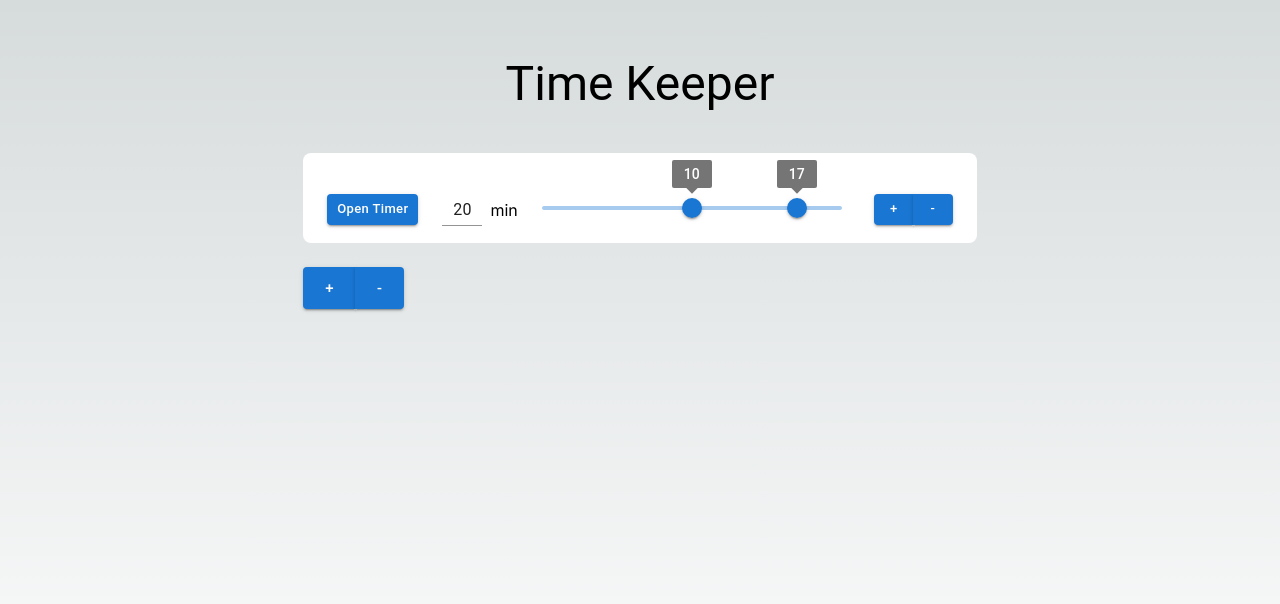
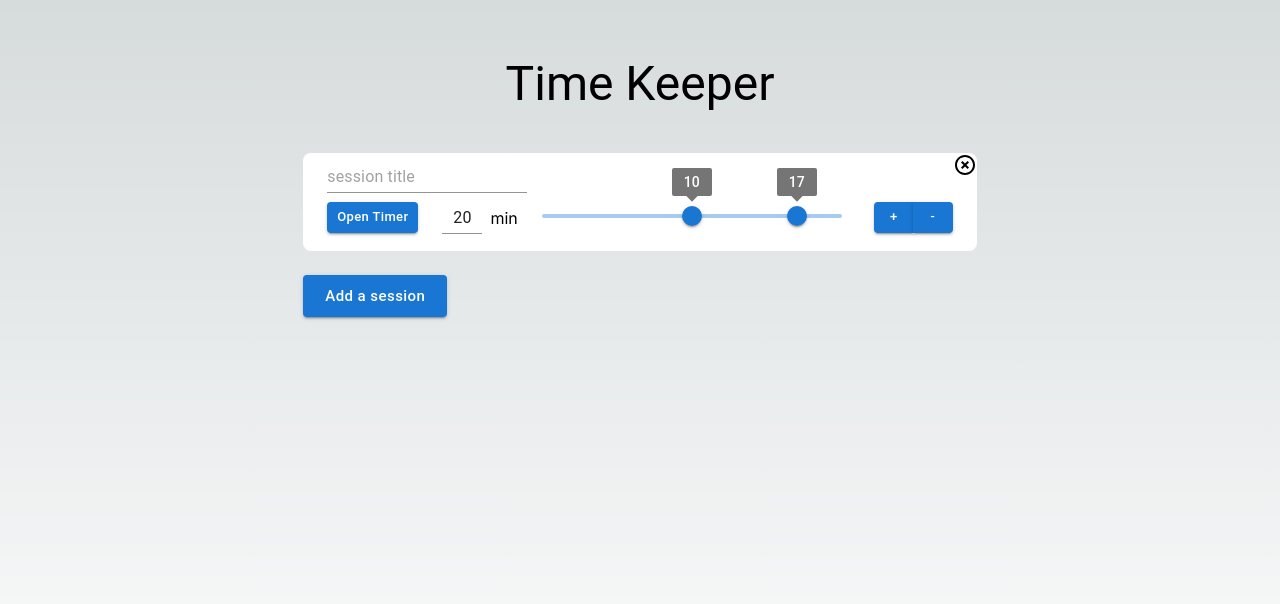
Before and after one commit to ihgs/timekeeper, a Next.js app: page / in a window 1280 px wide. Shown: the top 604 px of the page. Built offline with nearby package versions, Linux system fonts and the light colour scheme; no server answers.

Commit message:
enable to input session title

```diff
--- a/package.json
+++ b/package.json
@@ -12,6 +12,7 @@
   "dependencies": {
     "@emotion/react": "^11.11.3",
     "@emotion/styled": "^11.11.0",
+    "@mui/icons-material": "^5.15.9",
     "@mui/material": "^5.15.7",
     "@next/third-parties": "^14.1.0",
     "gh-pages": "^6.1.1",
--- a/src/app/components/TimerGenerator.tsx
+++ b/src/app/components/TimerGenerator.tsx
@@ -11,6 +11,7 @@ export default function TimerGenerator() {
     const [min, setMin] = useState<number>(20)
     const [points, setPoints] = useState<number[]>([10, 17])
     const [minError, setMinError] = useState<boolean>(false)
+    const [title, setTitle] = useState<string>('')
 
     const openTimer = () => {
         if(minError){
@@ -18,6 +19,7 @@ export default function TimerGenerator() {
         }
         const query = new URLSearchParams()
         query.set("min", `${min}`)
+        query.set('title', title)
         const rangeArray = [0, ...points, min]
         const tmp = []
         for (let i = 0; i < rangeArray.length - 1; i++) {
@@ -38,6 +40,11 @@ export default function TimerGenerator() {
             setMin(numValue)
         }
     }
+
+    const changeTitle = (value: string) => {
+        setTitle(value)
+
+    }
     const handleChange = (event: Event, newValue: number | number[]) => {
         setPoints(newValue as number[]);
     };
@@ -52,15 +59,21 @@ export default function TimerGenerator() {
     }
 
     return (
-        <Stack direction={"row"} gap={3} alignItems={"center"}
+        <Stack direction={"column"}
             sx={{
                     backgroundColor: "white",
-                    paddingTop: 5,
                     paddingBottom: 2,
                     paddingX: 3,
                     borderRadius: 2
                 }}
             >
+            <Input
+                placeholder="session title"
+                sx={{marginY: 1, width:200}}
+                onChange={(e)=> { changeTitle(e.target.value)}}
+                >
+            </Input>
+            <Stack direction={"row"} gap={3} alignItems={"center"} >
             <Button onClick={openTimer} size="small" variant="contained" disabled={minError} sx={{textTransform: 'none'}}>Open Timer</Button>
             <Stack direction={"row"} gap={1} alignItems={"center"} >
                 <Input
@@ -90,6 +103,7 @@ export default function TimerGenerator() {
                 <Button variant="contained" size="small" onClick={addPoint} disabled={points.length >= maxSizeOfPoint}>+</Button>
                 <Button variant="contained" size="small" onClick={popPoint} disabled={points.length < 1}>-</Button>
             </ButtonGroup>
+            </Stack>
         </Stack>
     );
 }
--- a/src/app/page.tsx
+++ b/src/app/page.tsx
@@ -1,7 +1,8 @@
 "use client"
 import { useState } from "react";
 import TimerGenerator from "./components/TimerGenerator";
-import { Stack, ButtonGroup, Button, Typography } from "@mui/material";
+import { Stack, ButtonGroup, Button, Typography, Container } from "@mui/material";
+import HighlightOffIcon from '@mui/icons-material/HighlightOff';
 
 export default function Home() {
 
@@ -9,11 +10,16 @@ export default function Home() {
   const [timers, setTimers] = useState<number[]>([1])
 
   const addTimer = () => {
-    setTimers([...timers, timers.length+1])
+    setTimers([...timers, timers[timers.length-1]+1])
   }
 
-  const popTimer = () => {
-    setTimers(timers.slice(0, timers.length - 1))
+
+
+  const deleteItem = (timer: number) => {
+    if(window.confirm("Do you delete this item?")){
+      setTimers(timers.filter(n=>n!=timer))
+
+    }
   }
   return (
 
@@ -24,12 +30,19 @@ export default function Home() {
       <div>
         <Stack sx={{ paddingY: 3 }} direction={"column"} gap={3} alignItems={"center"} >
           {timers.map((timer) => {
-            return (<TimerGenerator key={`timer${timer}`} />)
+            return (
+              <div style={{position: 'relative'}} key={`timer${timer}`}>
+                <TimerGenerator  />
+                <HighlightOffIcon sx={{position: 'absolute', top: 0, right:0, zIndex:10}} onClick={()=>deleteItem(timer)}/>
+              </div>
+
+            )
           })}
         </Stack>
         <ButtonGroup >
-          <Button variant="contained" size="large" onClick={addTimer} disabled={timers.length >= maxSizeOfPoint}>+</Button>
-          <Button variant="contained" size="large" onClick={popTimer} disabled={timers.length < 1}>-</Button>
+          <Button variant="contained" size="large" onClick={addTimer} disabled={timers.length >= maxSizeOfPoint} sx={{textTransform: 'none'}}>
+            Add a session
+          </Button>
         </ButtonGroup>
       </div>
     </Stack>
--- a/src/app/vega/Timer.tsx
+++ b/src/app/vega/Timer.tsx
@@ -17,7 +17,7 @@ const spec : VisualizationSpec={
         "init": "endDate - startDate",
         "on": [
           {
-            "events": {"type": "timer", "throttle": 1000},
+            "events": {"type": "timer", "throttle": 200},
             "update": "(endDate - now())"
           }
         ]
```
Also changed, not shown: src/app/timer/MyTimer.tsx (+6 -2 lines), 1 other file (tests, documents, lock files or other folders).
